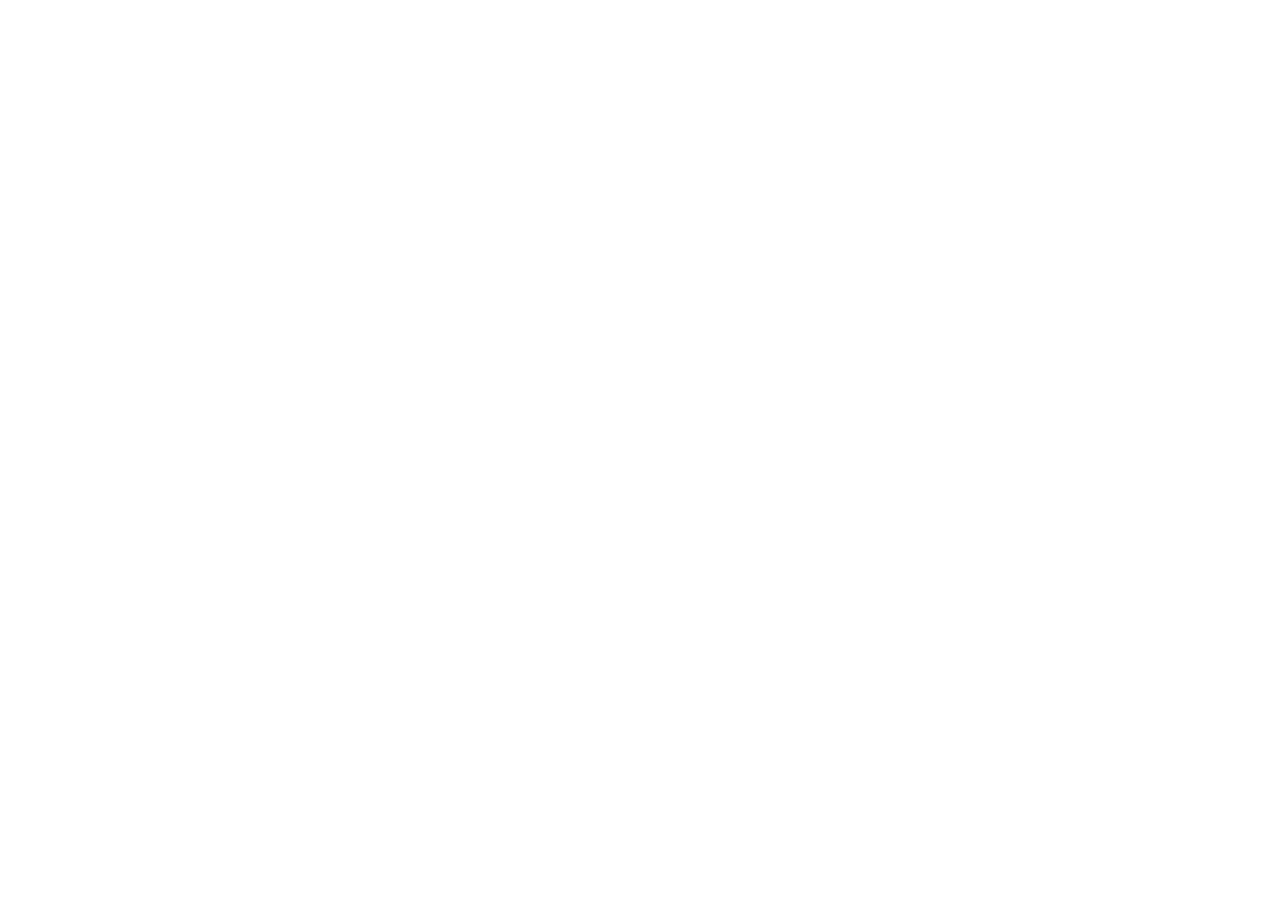
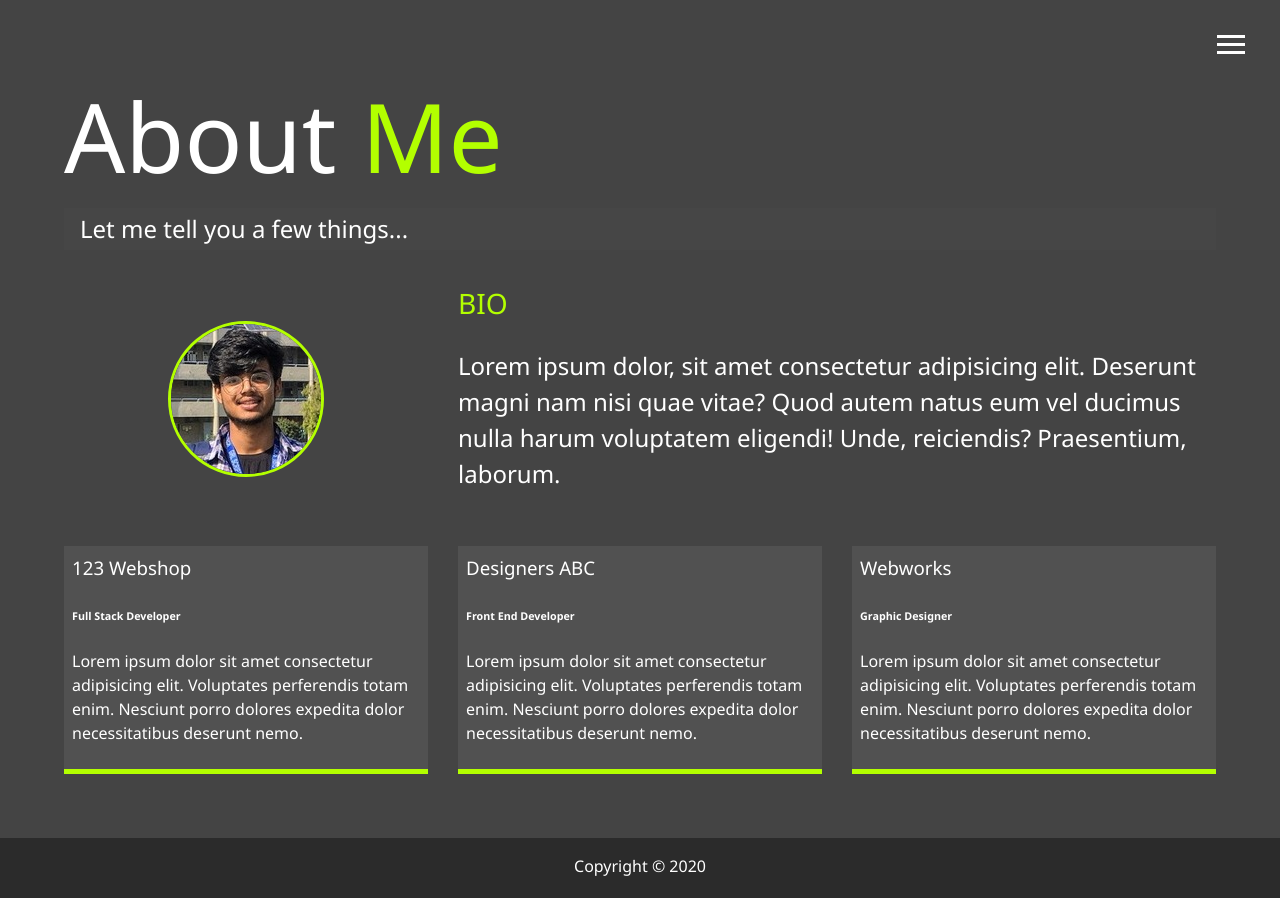
Before and after one commit to iamayushdas/portfolio_old, a website: page dist/about.html in a window 1280 px wide. Before the commit the page ends 800 px from the top, so only its background shows below. Drawn offline with Linux system fonts and the light colour scheme.

Commit message:
about page

```diff
--- a/scss/main.scss
+++ b/scss/main.scss
@@ -1,6 +1,6 @@
 @import 'config';
 @import 'menu';
-@import 'mobile';
+
 
 *{
     box-sizing: border-box;
@@ -49,7 +49,8 @@ header{
 
 main{
     padding: 4rem;
-    height: 100%;
+    // height: 100%;
+    min-height: calc(100vh - 60px);
 
     .icons{
         margin-top: 1rem;
@@ -109,3 +110,55 @@ main{
         }
     }
 }
+
+.about-info{
+    display: grid;
+
+
+    grid-gap: 30px;
+
+    grid-template-areas:
+    'bioimage bio bio'
+    'job1 job2 job3';
+    grid-template-columns: repeat(3, 1fr);
+
+    .bio-image{
+        grid-area: bioimage;
+        margin: auto;
+        border-radius: 50%;
+        border: $secondary-color 3px solid;
+
+    }
+
+    .bio{
+        grid-area: bio;
+        font-size: 1.5rem;
+    }
+    .job-1{
+        grid-area: job1;
+    }
+    .job-2{
+        grid-area: job2;
+    }
+    .job-3{
+        grid-area: job3;
+    }
+    .job{
+        background: lighten($primary-color, 5);
+        padding: 0.5rem;
+        border-bottom: $secondary-color 5px solid;
+
+    }
+
+
+}
+
+#main-footer {
+    text-align: center;
+    padding: 1rem;
+    background: darken($primary-color, 10);
+    color: set-text-color($primary-color);
+    height: 60px;
+}
+
+@import 'mobile';
```
Also changed, not shown: dist/about.html, dist/css/main.css, dist/index.html.
